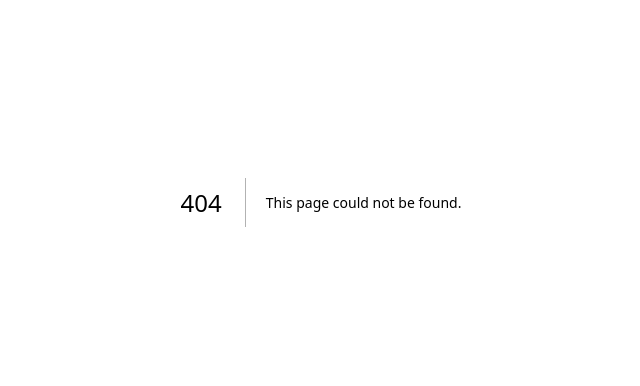
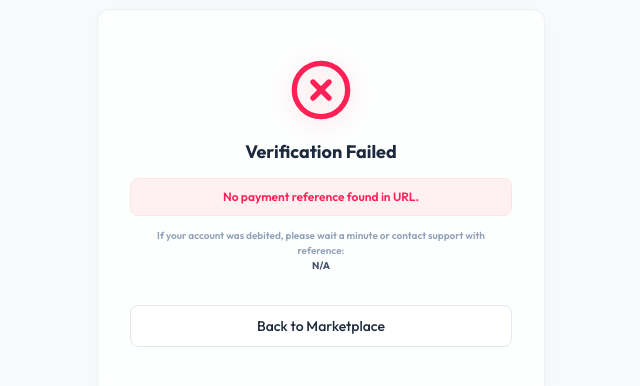
Before and after one commit to abdoulaahmad/cogna, a Next.js app in the folder cogna-frontend/: page /verify in a window 1280 px wide. Before the commit this address had no page. Shown: the part 198-584 px from the top of the page, without its empty margins (319-959 px from the left). Built offline with nearby package versions, Linux system fonts and the light colour scheme; no server answers.

Commit message:
feat: build checkout payment verification page

```diff
--- /dev/null
+++ b/cogna-frontend/src/app/(customer)/verify/page.tsx
@@ -0,0 +1,121 @@
+'use client';
+
+import React, { useEffect, useState, useRef } from 'react';
+import { useSearchParams, useRouter } from 'next/navigation';
+import { api } from '@/lib/api';
+import { Button } from '@/components/ui/button';
+import { GlassCard } from '@/components/ui/glass-card';
+import { CheckCircle2, XCircle, Loader2 } from 'lucide-react';
+import Link from 'next/link';
+
+export default function VerifyPage() {
+  const router = useRouter();
+  const searchParams = useSearchParams();
+  const verifiedRef = useRef(false);
+
+  // Extract reference from either Paystack (?reference=...) or Monnify (?paymentReference=...) query string
+  const reference = searchParams.get('reference') || searchParams.get('paymentReference');
+
+  const [status, setStatus] = useState<'verifying' | 'success' | 'failed'>('verifying');
+  const [errorMessage, setErrorMessage] = useState<string | null>(null);
+
+  useEffect(() => {
+    // Avoid double-running in StrictMode
+    if (verifiedRef.current) return;
+    verifiedRef.current = true;
+
+    if (!reference) {
+      setStatus('failed');
+      setErrorMessage('No payment reference found in URL.');
+      return;
+    }
+
+    const verifyPayment = async () => {
+      try {
+        const response = await api.post('/payments/verify', {
+          reference,
+        });
+
+        if (response.data.success && response.data.data?.status === 'PAID') {
+          setStatus('success');
+        } else {
+          setStatus('failed');
+          setErrorMessage(response.data.message || 'Payment was not confirmed as paid.');
+        }
+      } catch (err: any) {
+        console.error(err);
+        setErrorMessage(
+          err.response?.data?.message || 'Verification request failed. Server error.'
+        );
+        setStatus('failed');
+      }
+    };
+
+    verifyPayment();
+  }, [reference]);
+
+  return (
+    <div className="flex min-h-screen items-center justify-center bg-slate-50 px-4 py-12 sm:px-6 lg:px-8 font-display">
+      <div className="w-full max-w-md">
+        <GlassCard className="p-8 text-center space-y-6">
+          {status === 'verifying' ? (
+            <div className="flex flex-col items-center space-y-4 py-8">
+              <Loader2 className="h-12 w-12 text-indigo-600 animate-spin" />
+              <div>
+                <h2 className="text-lg font-bold text-slate-800">Verifying Payment</h2>
+                <p className="text-xs font-semibold text-slate-400 mt-1">
+                  Re-routing validation metrics back from gateway...
+                </p>
+              </div>
+            </div>
+          ) : null}
+
+          {status === 'success' ? (
+            <div className="flex flex-col items-center space-y-4 py-4">
+              <CheckCircle2 className="h-16 w-16 text-emerald-500 drop-shadow-[0_4px_10px_rgba(16,185,129,0.2)]" />
+              <div>
+                <h2 className="text-lg font-bold text-slate-800">Payment Confirmed</h2>
+                <p className="text-xs font-semibold text-slate-500 mt-2 px-4 leading-relaxed">
+                  Your subscription is now active! API keys and usage credentials have been successfully provisioned.
+                </p>
+              </div>
+              <div className="w-full pt-4 flex flex-col gap-2">
+                <Link href="/keys" className="w-full">
+                  <Button className="w-full">Go to Developer Keys</Button>
+                </Link>
+                <Link href="/orders" className="w-full">
+                  <Button variant="secondary" className="w-full">
+                    View Subscriptions
+                  </Button>
+                </Link>
+              </div>
+            </div>
+          ) : null}
+
+          {status === 'failed' ? (
+            <div className="flex flex-col items-center space-y-4 py-4">
+              <XCircle className="h-16 w-16 text-rose-500 drop-shadow-[0_4px_10px_rgba(244,63,94,0.2)]" />
+              <div>
+                <h2 className="text-lg font-bold text-slate-800">Verification Failed</h2>
+                <p className="text-xs font-semibold text-rose-500 bg-rose-50 border border-rose-100 p-2.5 rounded-lg mt-3">
+                  {errorMessage || 'Payment confirmation timeout or reference mismatched.'}
+                </p>
+                <p className="text-[10px] font-semibold text-slate-400 mt-3 px-4">
+                  If your account was debited, please wait a minute or contact support with reference: <br />
+                  <span className="font-bold text-slate-600 select-all">{reference || 'N/A'}</span>
+                </p>
+              </div>
+              <div className="w-full pt-4 flex flex-col gap-2">
+                <Link href="/" className="w-full">
+                  <Button variant="secondary" className="w-full">
+                    Back to Marketplace
+                  </Button>
+                </Link>
+              </div>
+            </div>
+          ) : null}
+        </GlassCard>
+      </div>
+    </div>
+  );
+}
```
